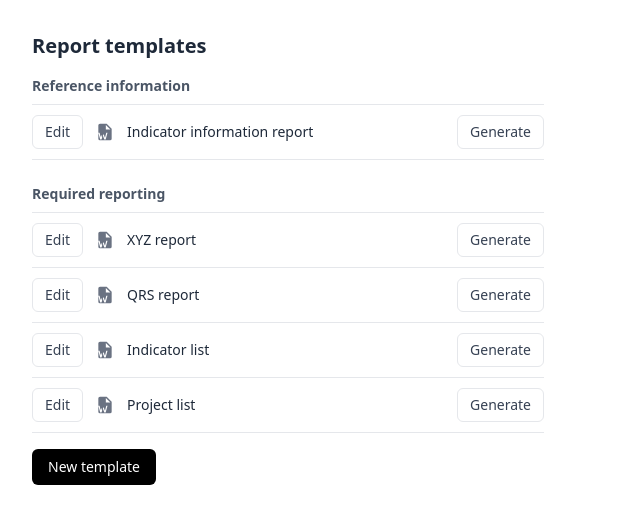
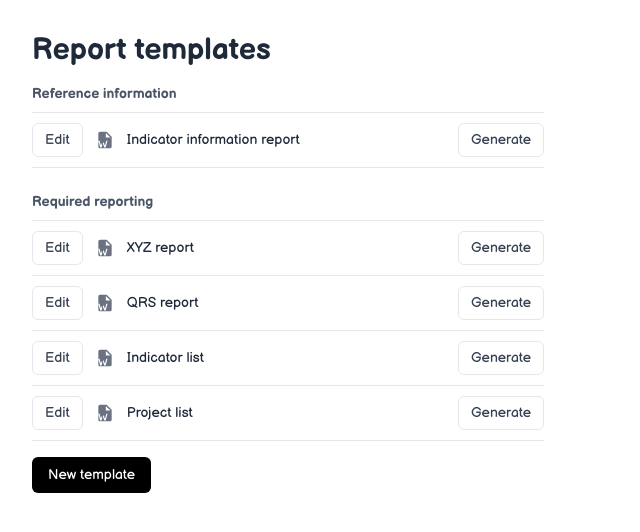
Before and after one commit to HerbCaudill/report-templates-prototype, a React (Vite) app: page / in a window 1280 px wide. Shown: the top 532 px of the page, without its empty margins (0-640 px from the left). Built offline with nearby package versions, Linux system fonts and the light colour scheme.

Commit message:
feat: enhance typography in report templates and update font styles

```diff
--- a/index.html
+++ b/index.html
@@ -3,6 +3,12 @@
   <head>
     <meta charset="UTF-8" />
     <meta name="viewport" content="width=device-width, initial-scale=1.0" />
+    <link rel="preconnect" href="https://fonts.googleapis.com" />
+    <link rel="preconnect" href="https://fonts.gstatic.com" crossorigin />
+    <link
+      href="https://fonts.googleapis.com/css2?family=Balsamiq+Sans:ital,wght@0,400;0,700;1,400;1,700&display=swap"
+      rel="stylesheet"
+    />
     <title>report-templates-prototype</title>
   </head>
   <body>
--- a/src/EditTemplatePage.tsx
+++ b/src/EditTemplatePage.tsx
@@ -182,7 +182,7 @@
 
   return (
     <div className="w-[550px]">
-      <h2 className="mb-8 text-xl font-semibold text-gray-800">
+      <h2 className="mb-8 text-3xl font-semibold text-gray-800">
         {isNew && !hasBeenCreated ? 'New report template' : 'Edit report template'}
       </h2>
 
--- a/src/ReportTemplatesList.tsx
+++ b/src/ReportTemplatesList.tsx
@@ -65,7 +65,7 @@
 
   return (
     <div className="w-lg">
-      <h2 className="mb-4 text-xl font-semibold text-gray-800">Report templates</h2>
+      <h2 className="mb-4 text-3xl font-semibold text-gray-800">Report templates</h2>
       <div className="mb-4">
         {sortedGroups.map(groupName => (
           <div key={groupName} className="mb-6 last:mb-0">
--- a/src/index.css
+++ b/src/index.css
@@ -1,7 +1,7 @@
 @import 'tailwindcss';
 
 body {
-  font-family: system-ui, Avenir, Helvetica, Arial, sans-serif;
+  font-family: 'Balsamiq Sans', cursive;
   -webkit-font-smoothing: antialiased;
   -moz-osx-font-smoothing: grayscale;
 }
```
